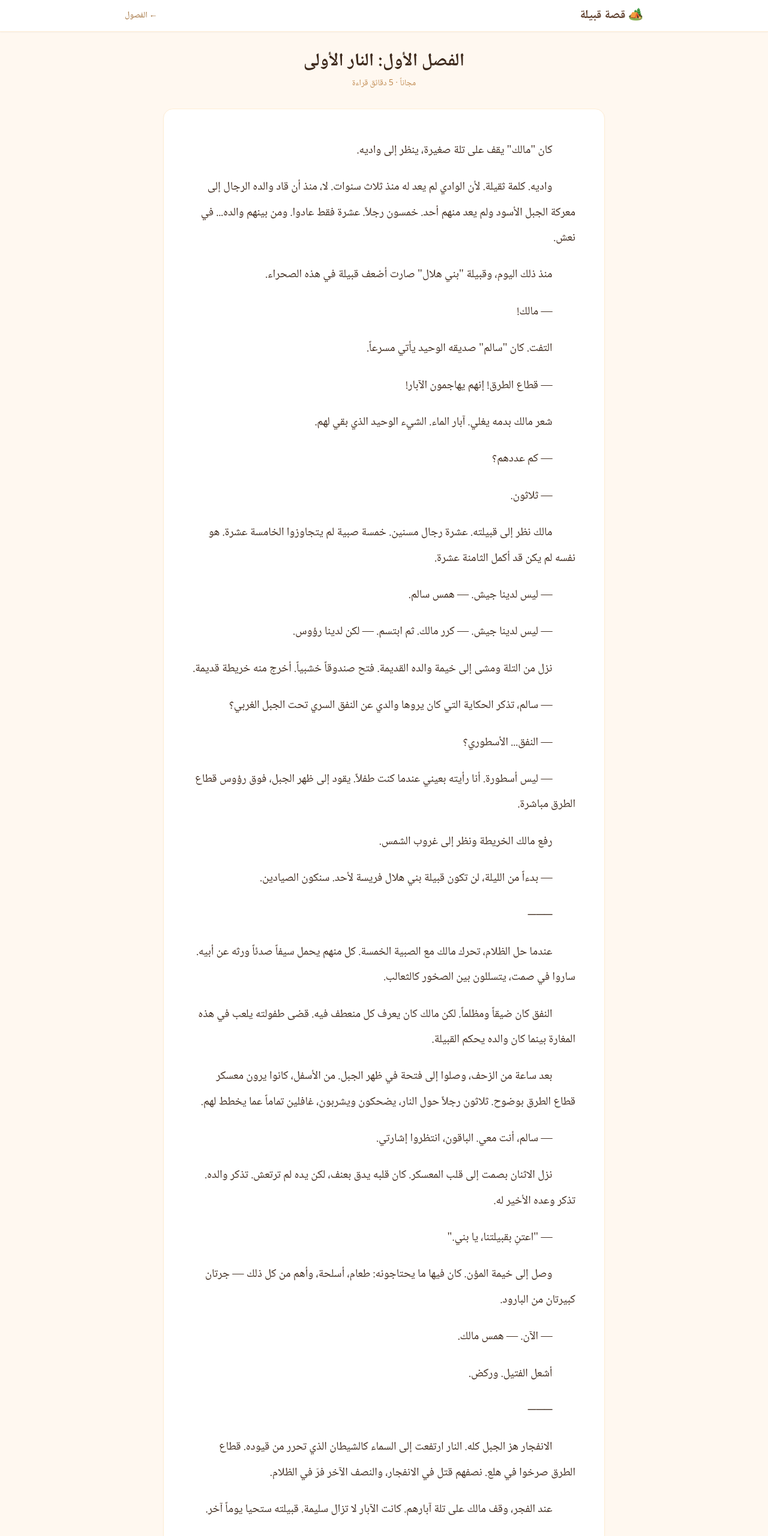
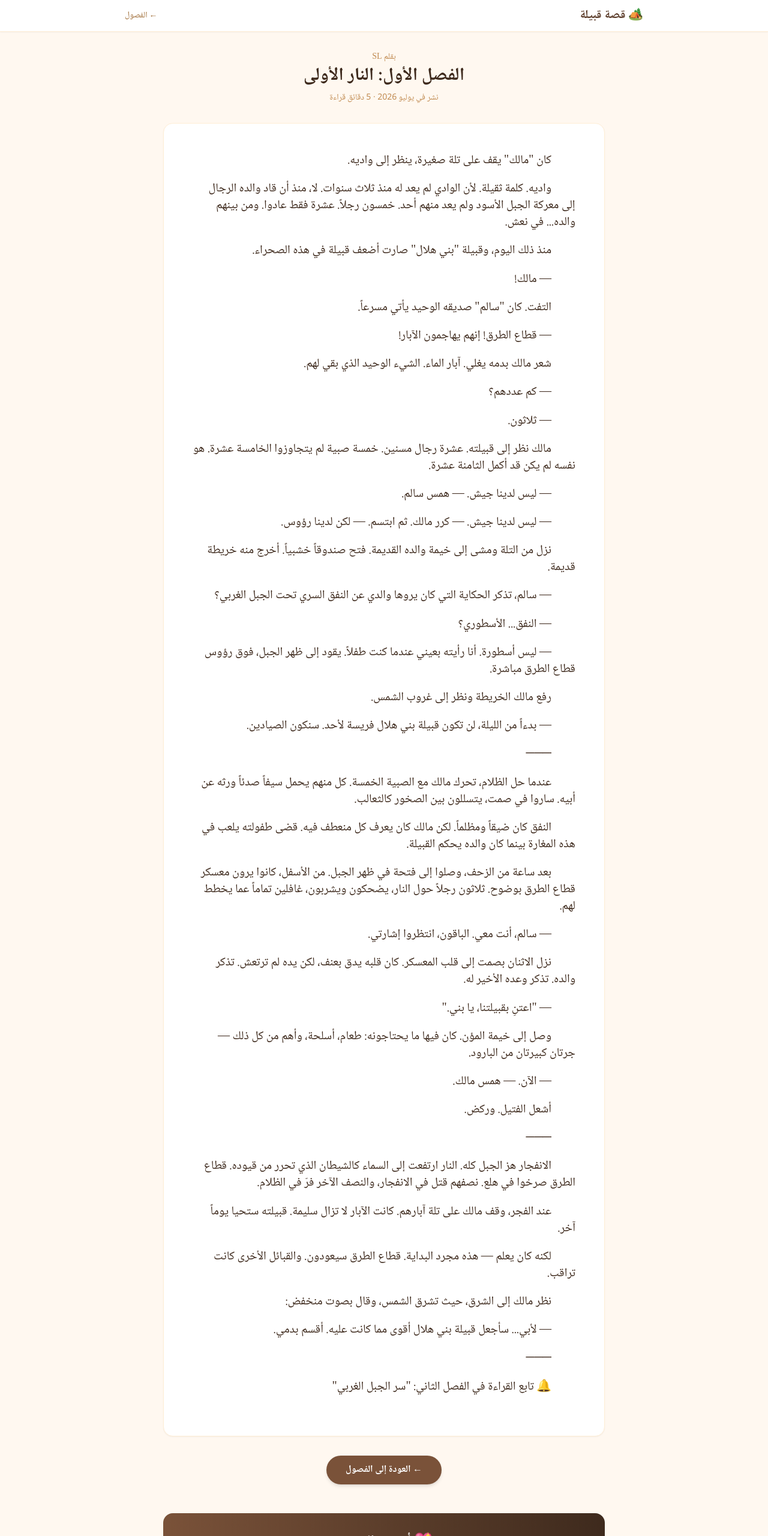
Before and after one commit to qinmu1232316/qissat-qabila, a website: page chapter.html in a window 1280 px wide. Shown: the top 2560 px of the page at 60% size. Drawn offline with nearby package versions, Linux system fonts and the light colour scheme.

Commit message:
Fix: remove broken next-chapter link, add author SL, bigger font, update date

```diff
--- a/chapter.html
+++ b/chapter.html
@@ -43,12 +43,13 @@
 
     <!-- Chapter Header -->
     <div class="mb-8 text-center">
+      <p class="text-desert-400 text-sm mb-1">بقلم SL</p>
       <h1 class="text-3xl font-bold text-desert-800 mb-2">الفصل الأول: النار الأولى</h1>
-      <p class="text-desert-400 text-sm">مجاناً · 5 دقائق قراءة</p>
+      <p class="text-desert-400 text-sm">نشر في يوليو 2026 · 5 دقائق قراءة</p>
     </div>
 
     <!-- Chapter Content -->
-    <div class="bg-white rounded-2xl shadow-sm border border-sand-100 p-8 md:p-12 chapter-text text-desert-800">
+    <div class="bg-white rounded-2xl shadow-sm border border-sand-100 p-8 md:p-12 chapter-text text-desert-800 text-xl">
 
       <p>كان "مالك" يقف على تلة صغيرة، ينظر إلى واديه.</p>
 
@@ -121,9 +122,8 @@
     </div>
 
     <!-- Navigation -->
-    <div class="flex justify-between mt-8">
-      <div></div>
-      <a href="/chapter.html?ch=2" class="bg-desert-600 text-white px-8 py-3 rounded-full font-semibold hover:bg-desert-700 transition shadow-md">الفصل التالي →</a>
+    <div class="flex justify-center mt-8">
+      <a href="/#chapters" class="bg-desert-600 text-white px-8 py-3 rounded-full font-semibold hover:bg-desert-700 transition shadow-md">← العودة إلى الفصول</a>
     </div>
 
     <!-- Donate CTA -->
```
Also changed, not shown: index.html (+5 -2 lines).
